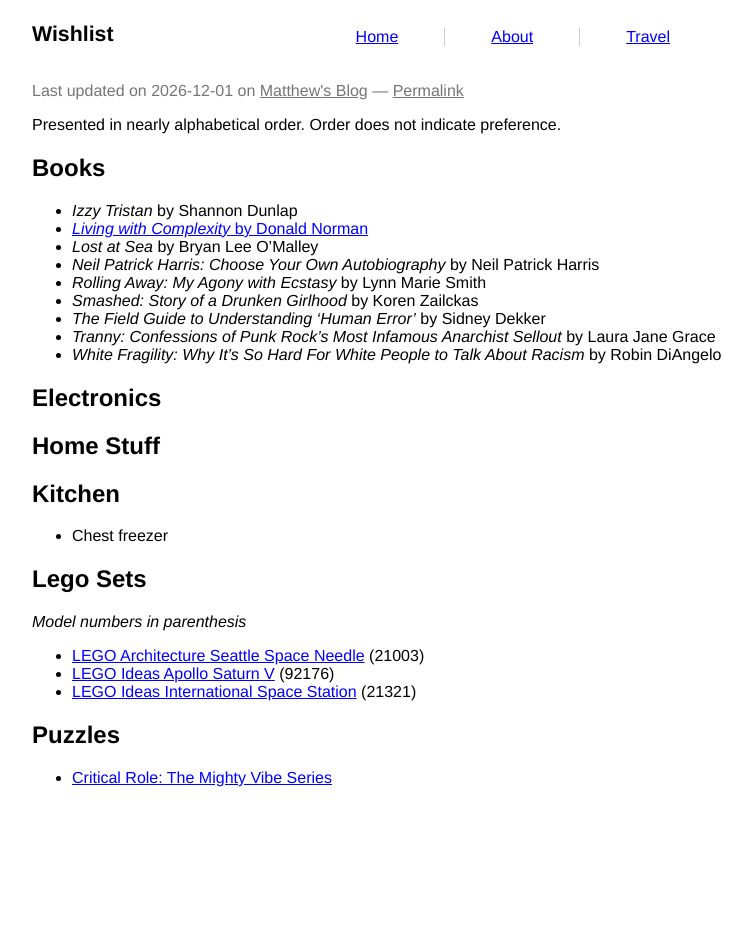
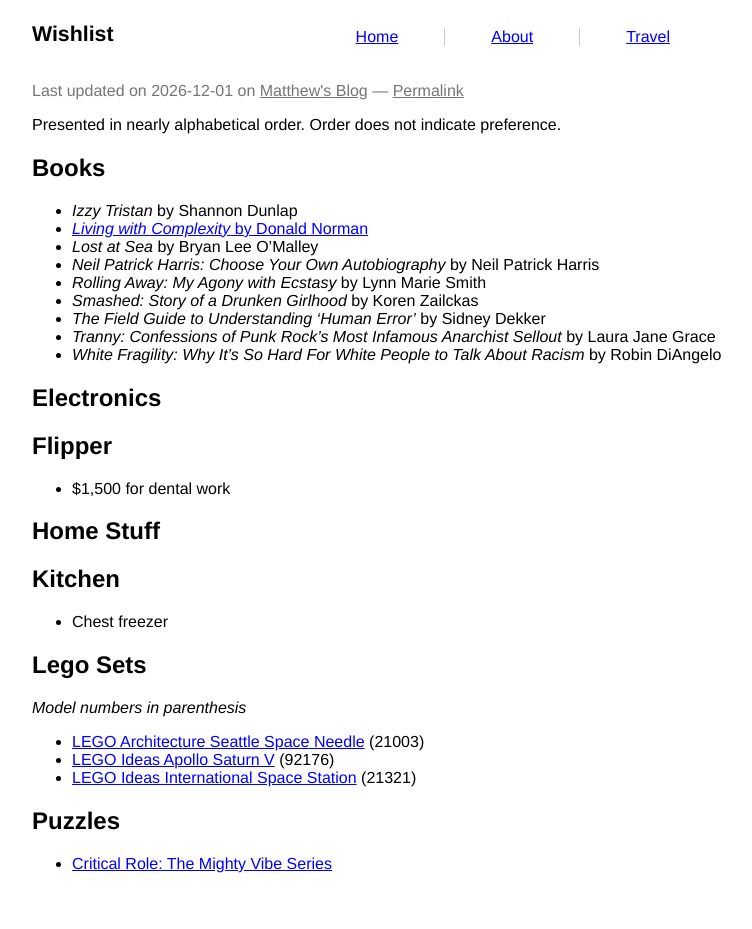
Before and after one commit to prplecake/jrgnsn.net, a Jekyll site: the page built from wishlist.md, in a window 1280 px wide. Shown: the whole page, without its empty margins (258-1010 px from the left). Built offline with Jekyll 4.4.1, drawn with Linux system fonts in a browser that asks for light colours; comment, search, counter and statistics services are not loaded; before the commit the page ends 900 px from its top, so only the background shows below that.

Commit message:
add flipper section

```diff
--- a/wishlist.md
+++ b/wishlist.md
@@ -23,6 +23,9 @@
 
 ## Electronics
 
+## Flipper
+* $1,500 for dental work
+
 ## Home Stuff
 
 ## Kitchen
```
